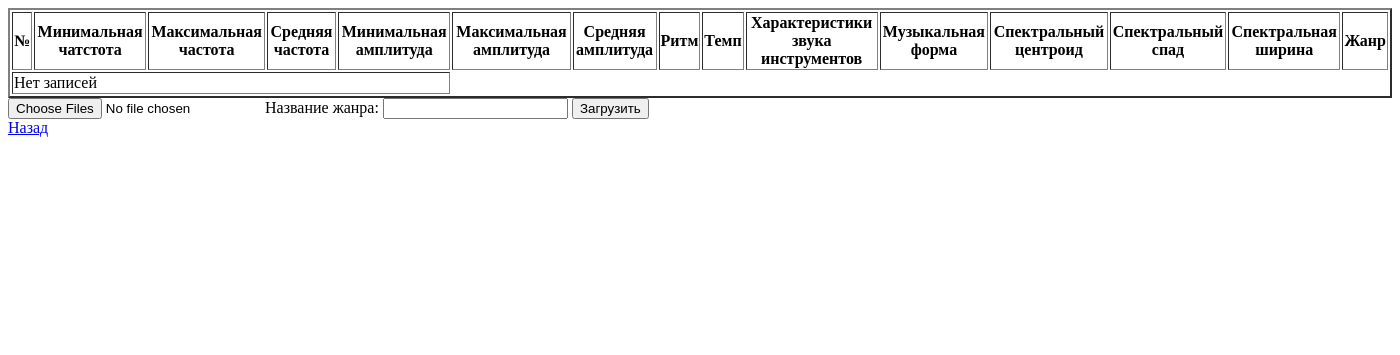
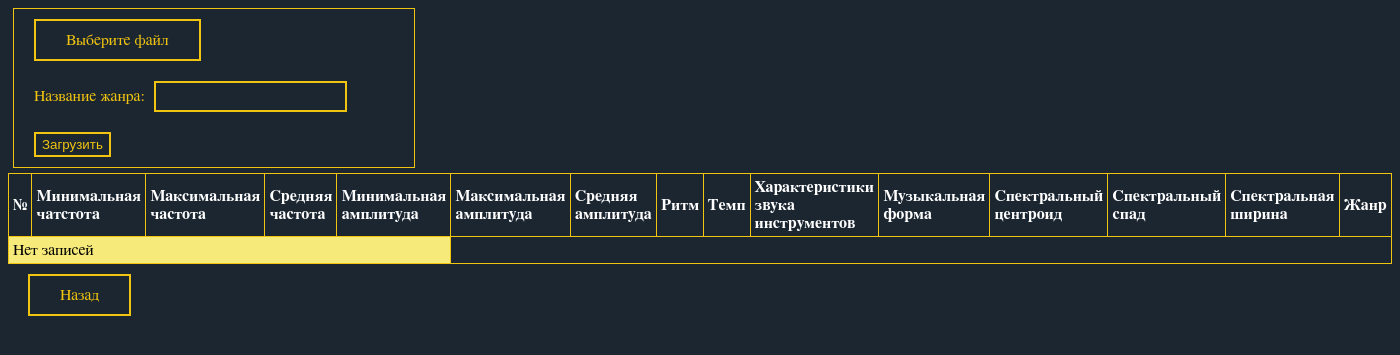
Before and after one commit to reFreshD2/genreClassifierExp, a Symfony app: template templates/musicMetrics/index.html.twig in a window 1400 px wide. Shown: the top 355 px of the page. Run offline with Twig, Linux system fonts and the light colour scheme; the template is opened without the code that fills it, so the values that code supplies are empty; some libraries are stand-ins or nearby versions.

Commit message:
Стилизация интерфейса

```diff
--- a/templates/base.html.twig
+++ b/templates/base.html.twig
@@ -2,10 +2,9 @@
 <html>
     <head>
         <meta charset="UTF-8">
+        <link rel="stylesheet" type="text/css" href="/assets/css/base.css">
         <title>{% block title %}{% endblock %}</title>
         {% block stylesheets %}
-        {% endblock %}
-        {% block javascripts %}
         {% endblock %}
     </head>
     <body>
--- a/templates/experiment/index.html.twig
+++ b/templates/experiment/index.html.twig
@@ -39,6 +39,6 @@
             <input type="submit" value="Провести эксперимент">
         </div>
     </form>
-    <a href="{{ path('show_main_page') }}">Назад</a>
+    <a href="{{ path('show_main_page') }}" class="double-border-button">Назад</a>
     <script src="/assets/js/experiment.js"></script>
 {% endblock %}
--- a/templates/mainPage/index.html.twig
+++ b/templates/mainPage/index.html.twig
@@ -3,6 +3,8 @@
 {% block title %}Главная страница{% endblock %}
 
 {% block body %}
-    <a href="{{ path('music_metrics') }}">Музыкальные характеристики</a>
-    <a href="{{ path('experiment') }}">Эксперименты</a>
+    <div style="text-align: center; padding-top: 20%">
+        <a href="{{ path('music_metrics') }}" class="double-border-button">Музыкальные характеристики</a> <br>
+        <a href="{{ path('experiment') }}" class="double-border-button">Эксперименты</a>
+    </div>
 {% endblock %}
--- a/templates/musicMetrics/index.html.twig
+++ b/templates/musicMetrics/index.html.twig
@@ -3,6 +3,20 @@
 {% block title %}Музыкальные характеристики{% endblock %}
 
 {% block body %}
+    <form method="post" enctype="multipart/form-data" name="uploader" action="{{ path('upload') }}"
+          style="border: 1px solid #f1c40f; margin: 5px; width: 400px">
+        <div class="file-input">
+            <input type="file" name="audio[]" multiple accept=".wav" class="file" id="file" required>
+            <label for="file">Выберите файл</label>
+        </div>
+        <div class="genre-input">
+            <label>Название жанра:
+                <input type="text" name="genre" required>
+            </label>
+        </div>
+        <input type="submit" name="submit" value="Загрузить" class="upload">
+    </form>
+
     <table border="2">
         <thead>
         <tr>
@@ -54,12 +68,5 @@
         </tbody>
     </table>
 
-    <form method="post" enctype="multipart/form-data" name="uploader" action="{{ path('upload') }}">
-        <input type="file" name="audio[]" multiple>
-        <label>Название жанра:
-            <input type="text" name="genre" required>
-        </label>
-        <input type="submit" name="submit" value="Загрузить">
-    </form>
-    <a href="{{ path('show_main_page') }}">Назад</a>
+    <a href="{{ path('show_main_page') }}" class="double-border-button">Назад</a>
 {% endblock %}
```
Also changed, not shown: public/assets/css/base.css (added), 1 other file.
